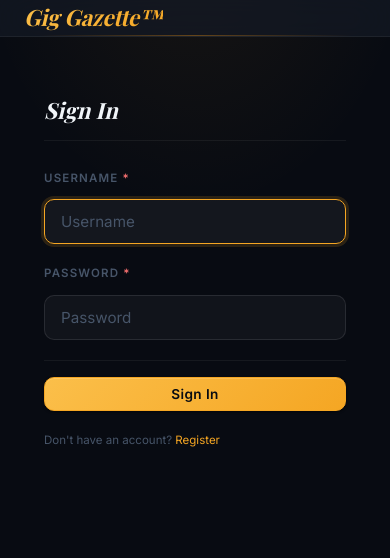
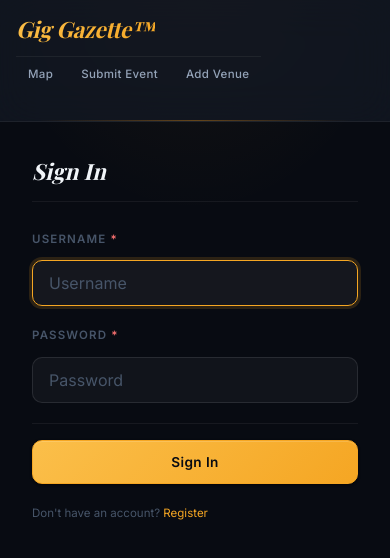
Before and after one commit to jackgardner99/Gig-Gazette, a React (Vite) app: page /login in a window 390 px wide. Shown: the top 558 px of the page. Built offline with nearby package versions, Linux system fonts and the light colour scheme; a web font is replaced by a local one.

Commit message:
update css

```diff
--- a/src/CSS/NewCSS.css
+++ b/src/CSS/NewCSS.css
@@ -1349,7 +1349,57 @@ p { color: var(--text-secondary); line-height: 1.7; }
    13. RESPONSIVE
    ============================================================ */
 
-@media (max-width: 900px) {
+/* iOS Safari fix — background-attachment: fixed is broken on iOS */
+@media (max-width: 1024px) {
+  body { background-attachment: scroll; }
+}
+
+/* Use dynamic viewport height where supported (fixes iOS browser chrome) */
+@supports (height: 100dvh) {
+  .map-wrapper    { height: calc(100dvh - 64px); }
+  .page-content   { min-height: calc(100dvh - 64px); }
+}
+
+/* ── iPad landscape / small desktop (max 1024px) ── */
+@media (max-width: 1024px) {
+  .filter-panel { width: 260px; min-width: 260px; }
+}
+
+/* ── iPad portrait / large phone landscape (max 768px) ── */
+@media (max-width: 768px) {
+  .map-wrapper {
+    flex-direction: column;
+    height: calc(100dvh - 64px);
+  }
+
+  .filter-panel {
+    width: 100%;
+    height: auto;
+    max-height: 220px;
+    flex-direction: row;
+    flex-wrap: wrap;
+    overflow-x: auto;
+    overflow-y: hidden;
+    border-bottom: 1px solid var(--border-subtle);
+    padding: var(--space-4);
+    gap: var(--space-4);
+  }
+
+  .filter-panel h2  { display: none; }
+
+  .filter-panel .search-field {
+    min-width: 160px;
+    flex: 1;
+  }
+
+  .map-container { flex: 1; min-height: 0; }
+
+  .popup-overlay { padding: var(--space-3); }
+  .popup-overlay > div {
+    max-width: 100%;
+    max-height: 82vh;
+  }
+
   .app-shell,
   .app-shell--map {
     grid-template-columns: 1fr;
@@ -1366,17 +1416,61 @@ p { color: var(--text-secondary); line-height: 1.7; }
     max-height: 220px;
   }
 
-  .map-wrapper { height: 55vh; }
-  .card-grid   { padding: var(--space-4); gap: var(--space-4); }
-  .form__row   { grid-template-columns: 1fr; }
-  .modal       { max-width: 100%; }
+  .card-grid { padding: var(--space-4); gap: var(--space-4); }
+  .modal     { max-width: 100%; border-radius: var(--radius-lg); }
 }
 
-@media (max-width: 600px) {
+/* ── iPhone / small phones (max 480px) ── */
+@media (max-width: 480px) {
   h1 { font-size: var(--text-2xl); }
   h2 { font-size: var(--text-xl); }
+
+  /* Prevent iOS auto-zoom on input focus — must be 16px+ */
+  .form__input,
+  .form__select,
+  .form__textarea,
+  .search-field input,
+  .search-field select {
+    font-size: 16px;
+  }
+
+  /* Minimum 44px touch targets */
+  .btn          { min-height: 44px; }
+  .nav__link    { min-height: 44px; padding: 0 var(--space-3); }
+  .form__input,
+  .form__select { min-height: 44px; }
+
+  /* Compact nav — stack links under brand */
+  .nav {
+    flex-wrap: wrap;
+    height: auto;
+    padding: var(--space-3) var(--space-4);
+    gap: var(--space-2);
+  }
+
+  .nav__links {
+    width: 100%;
+    justify-content: space-around;
+    border-top: 1px solid var(--border-subtle);
+    padding-top: var(--space-2);
+  }
+
+  .nav__link { font-size: var(--text-xs); }
+
+  /* Adjust map wrapper for taller nav */
+  .map-wrapper  { height: calc(100dvh - 110px); }
+  .page-content { min-height: calc(100dvh - 110px); }
+
+  .form         { padding: var(--space-4); }
+  .form__row    { grid-template-columns: 1fr; }
+  .page-content { padding: var(--space-5) var(--space-4); }
   .card-grid    { grid-template-columns: 1fr; }
-  .nav__links   { display: none; }
   .filter-pills { gap: var(--space-1); }
-  .form         { padding: var(--space-5); }
+
+  /* Popup full width, taller on phone */
+  .popup-overlay { padding: 0; align-items: flex-end; }
+  .popup-overlay > div {
+    border-radius: var(--radius-xl) var(--radius-xl) 0 0;
+    max-height: 88vh;
+  }
 }
```
